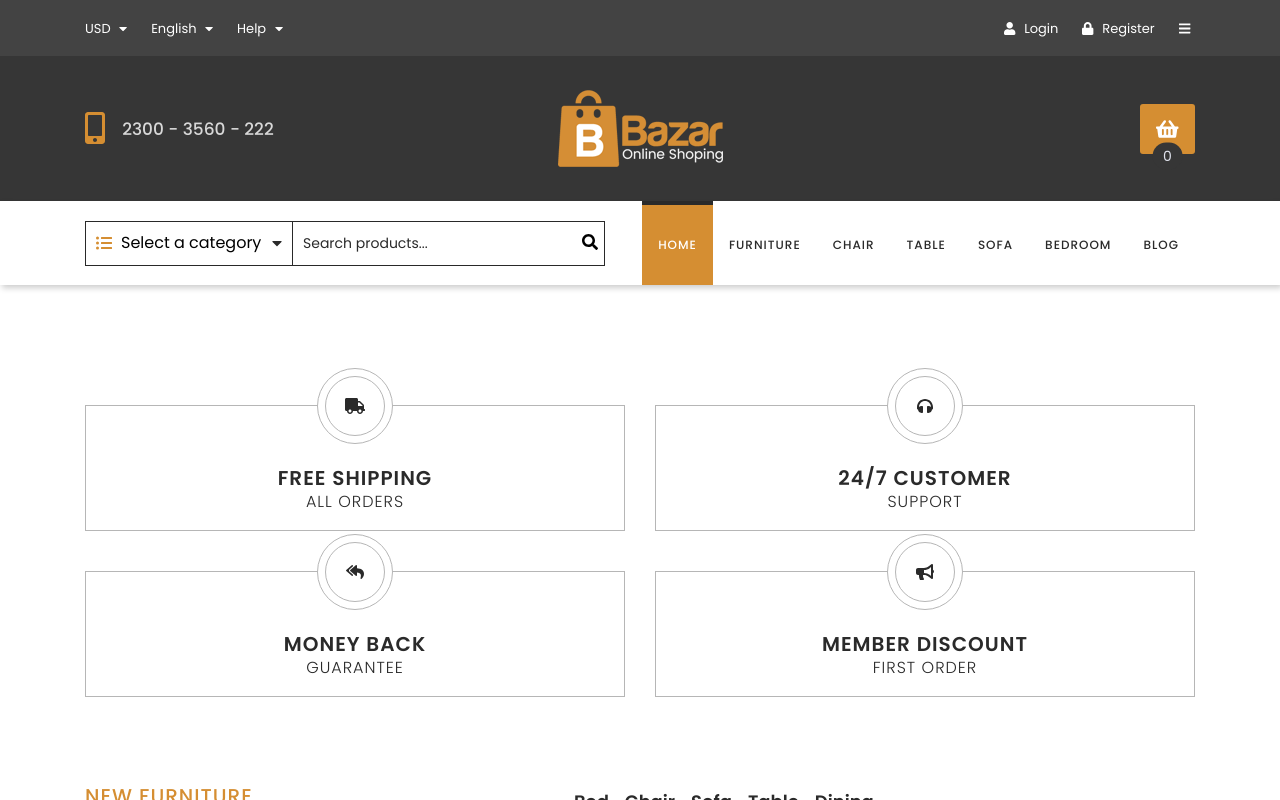
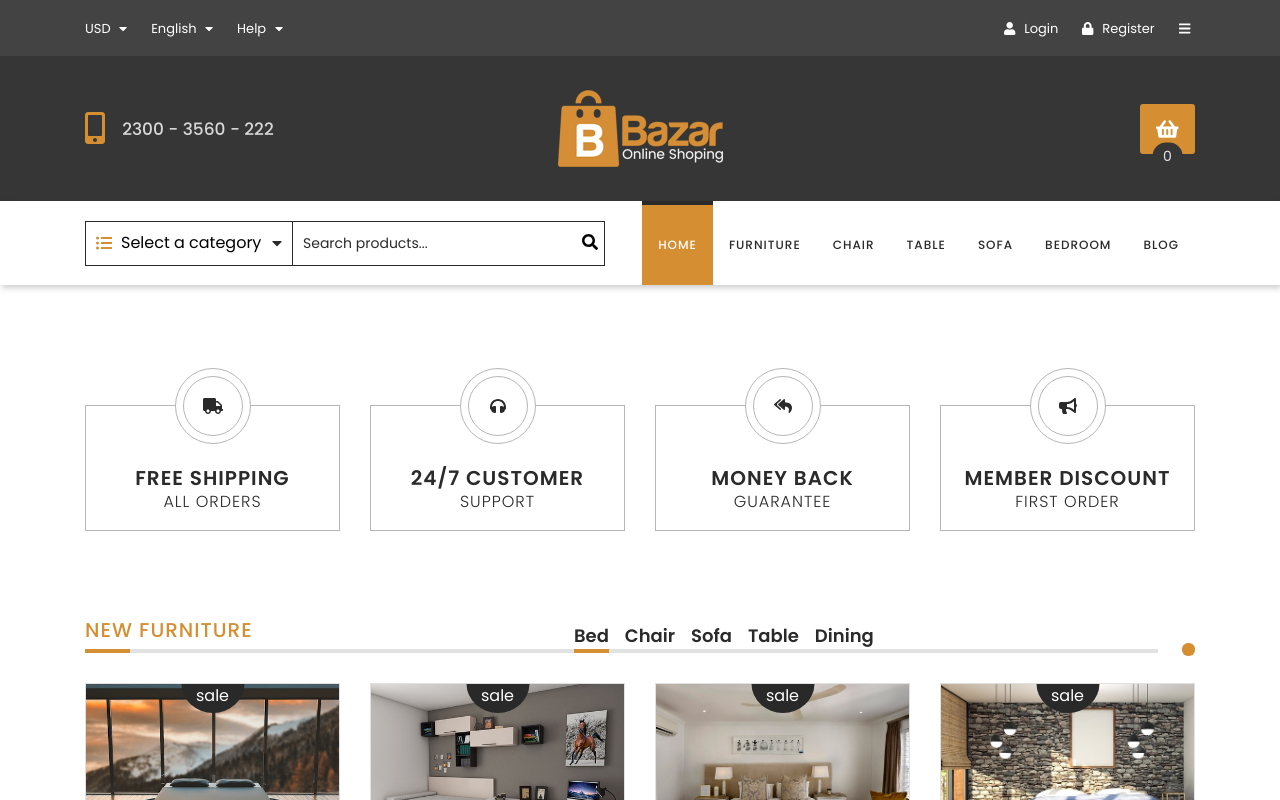
Before and after one commit to wierza/Team-project, a React (Create React App) app: page / in a window 1280 px wide. Shown: the top 800 px of the page. Built offline with nearby package versions, Linux system fonts and the light colour scheme.

Commit message:
Add requested Change

```diff
--- a/src/components/features/FeatureBoxes/FeatureBoxes.js
+++ b/src/components/features/FeatureBoxes/FeatureBoxes.js
@@ -15,25 +15,25 @@ const FeatureBoxes = () => (
   <div className={styles.root}>
     <div className='container'>
       <div className={`row ${styles.featureRow}`}>
-        <div className={`col-md-6 ${styles.featureCol}`}>
+        <div className={`col-md-3 ${styles.featureCol}`}>
           <FeatureBox icon={faTruck}>
             <h5>Free shipping</h5>
             <p>All orders</p>
           </FeatureBox>
         </div>
-        <div className={`col-md-6 ${styles.featureCol}`}>
+        <div className={`col-md-3 ${styles.featureCol}`}>
           <FeatureBox icon={faHeadphones}>
             <h5>24/7 customer</h5>
             <p>support</p>
           </FeatureBox>
         </div>
-        <div className={`col-md-6 ${styles.featureCol}`}>
+        <div className={`col-md-3 ${styles.featureCol}`}>
           <FeatureBox icon={faReplyAll}>
             <h5>Money back</h5>
             <p>guarantee</p>
           </FeatureBox>
         </div>
-        <div className={`col-md-6 ${styles.featureCol}`}>
+        <div className={`col-md-3 ${styles.featureCol}`}>
           <FeatureBox icon={faBullhorn}>
             <h5>Member discount</h5>
             <p>First order</p>
```
